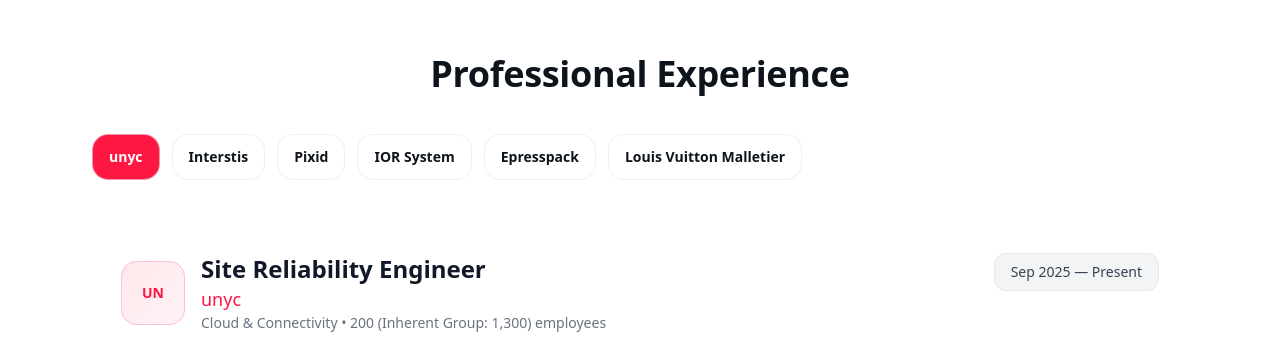
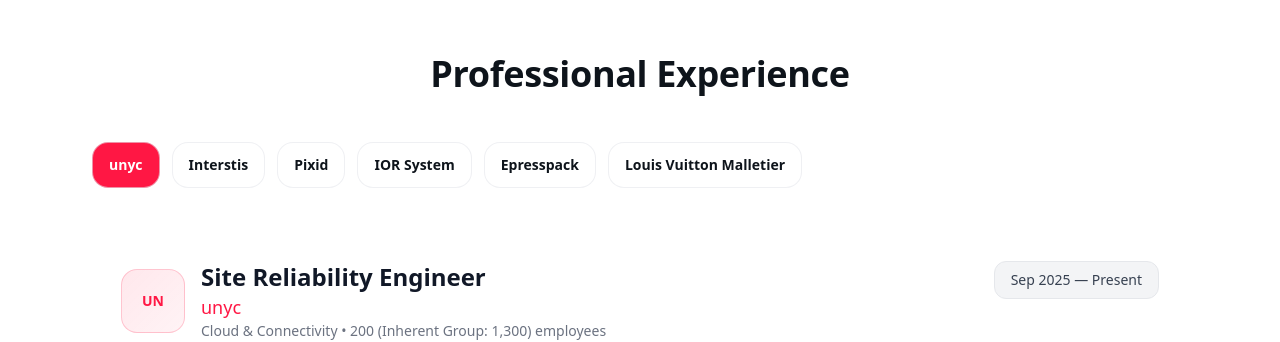
Before and after one commit to koresha/koreshlab-site, an Astro site: page / in a window 1280 px wide. Shown: the part 1457-1799 px from the top of the page. Built offline with nearby package versions, Linux system fonts and the light colour scheme; Astro itself is replaced by a stand-in of ours.

Commit message:
Auto commit from VS Code task

```diff
--- a/src/components/ExperienceTabs.astro
+++ b/src/components/ExperienceTabs.astro
@@ -3,8 +3,8 @@
 ---
 <div class="grid gap-6 sm:gap-8">
   <!-- Company Selector with Enhanced Mobile Styling -->
-  <div class="overflow-x-auto pb-2">
-    <div class="flex gap-3 min-w-max px-1">
+  <div class="overflow-x-auto">
+    <div class="flex gap-3 min-w-max px-1 py-2">
       {experience.map((e,i)=>
         <button
           class="company-btn relative group transition-all duration-300 bg-white/60 dark:bg-white/5 hover:bg-white/80 dark:hover:bg-white/10 border border-gray-200/60 dark:border-white/10 hover:border-brand-red/30 rounded-xl sm:rounded-2xl px-3 sm:px-4 py-2 sm:py-3 font-semibold hover:shadow-lg hover:shadow-brand-red/10 active:scale-95 whitespace-nowrap flex-shrink-0 flex items-center gap-2"
--- a/src/layouts/Layout.astro
+++ b/src/layouts/Layout.astro
@@ -48,6 +48,9 @@
 
     <!-- Iconify Icons -->
     <script type="module" src="https://code.iconify.design/iconify-icon/2.1.0/iconify-icon.min.js"></script>
+
+    <!-- Theme Toggle Script -->
+    <script src="/themeToggle.js"></script>
   </head>
 
   <body class="antialiased">
```
Also changed, not shown: netlify.toml, 1 other file.
